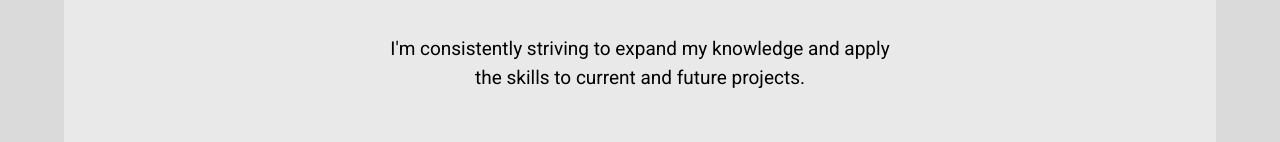
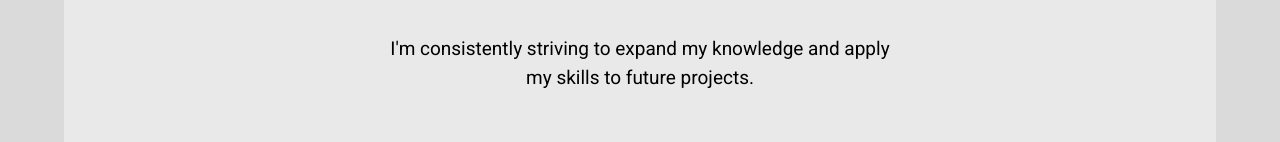
Before and after one commit to shkim1026/Responsive-Layout-Project, a plain HTML site: page index.html in a window 1280 px wide. Shown: the part 2043-2185 px from the top of the page. Drawn offline with Linux system fonts and the light colour scheme; a web font is replaced by a local one.

Commit message:
Tiny change to P text in html

```diff
--- a/index.html
+++ b/index.html
@@ -72,7 +72,7 @@
                 <object class="icons" type="image/svg+xml" data="images/html.svg"></object>
                 <object class="icons css-logo" type="image/svg+xml" data="images/css.svg"></object>
             </div>
-            <p>I'm consistently striving to expand my knowledge and apply the skills to current and future projects.</p>
+            <p>I'm consistently striving to expand my knowledge and apply my skills to future projects.</p>
         </section>
 
     </main>
```
